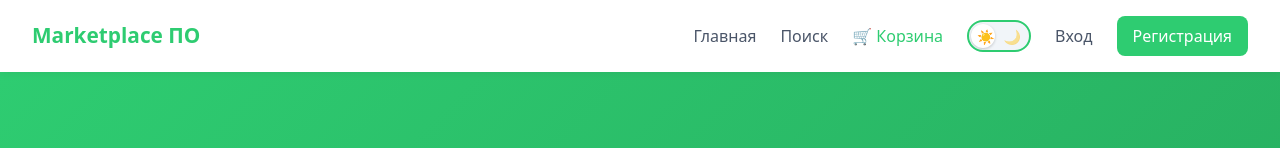
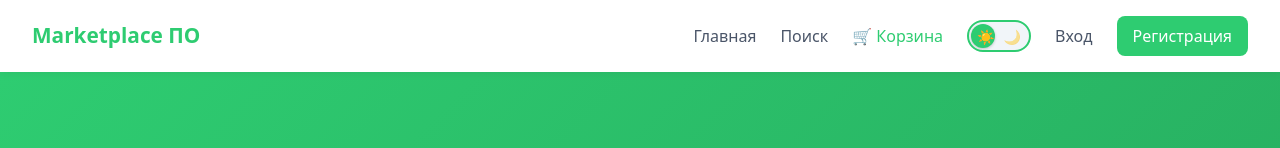
Before and after one commit to Deniska2525/po, a Vue app in the folder frontend/: page / in a window 1280 px wide. Shown: the top 148 px of the page. Built offline with nearby package versions, Linux system fonts and the light colour scheme; no server answers.

Commit message:
Update themes.css

```diff
--- a/frontend/src/assets/themes.css
+++ b/frontend/src/assets/themes.css
@@ -42,7 +42,7 @@
 
   --toggle-bg: #f1f5f9;
   --toggle-border: #cbd5e0;
-  --toggle-knob: #ffffff;
+  --toggle-knob: #2ecc71;
   --toggle-knob-active: #2ecc71;
 
   --modal-overlay: rgba(0, 0, 0, 0.5);
```
